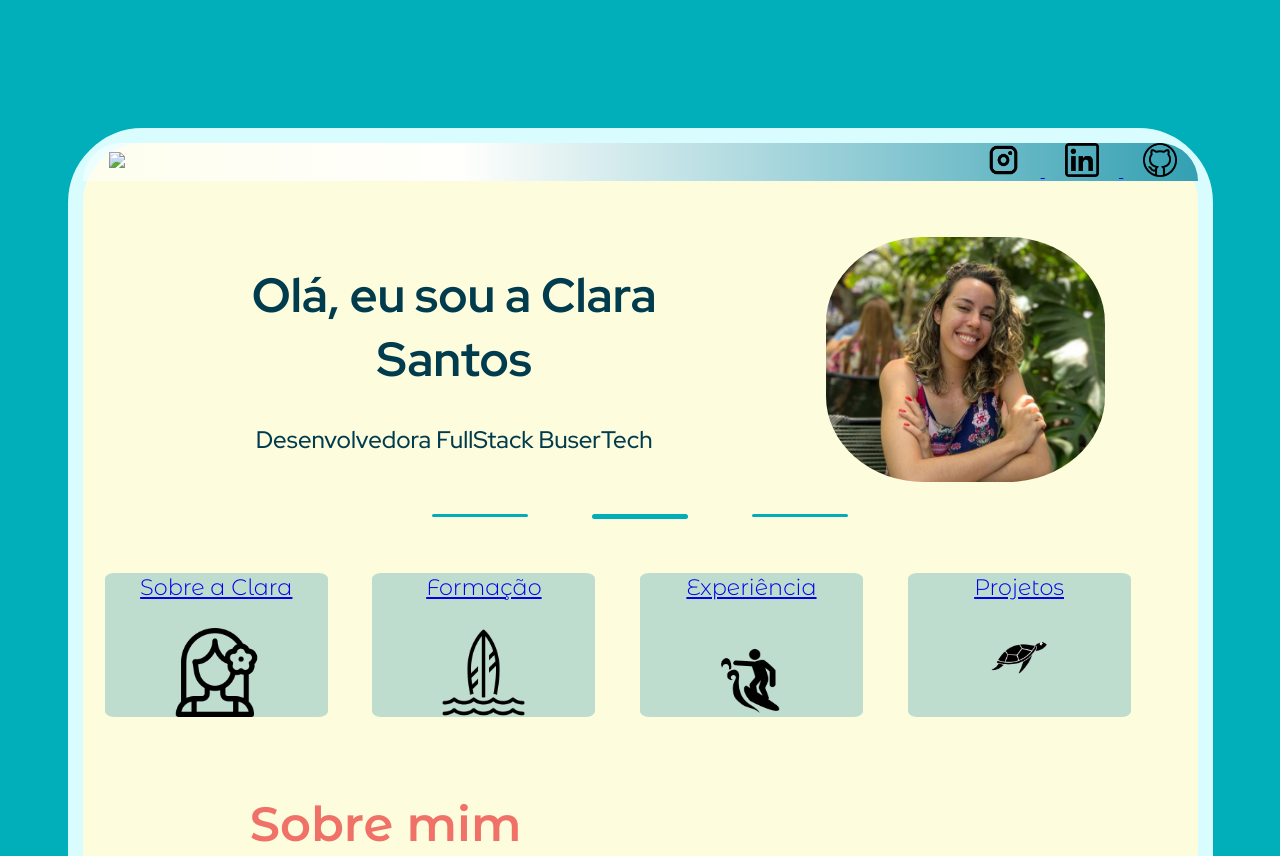
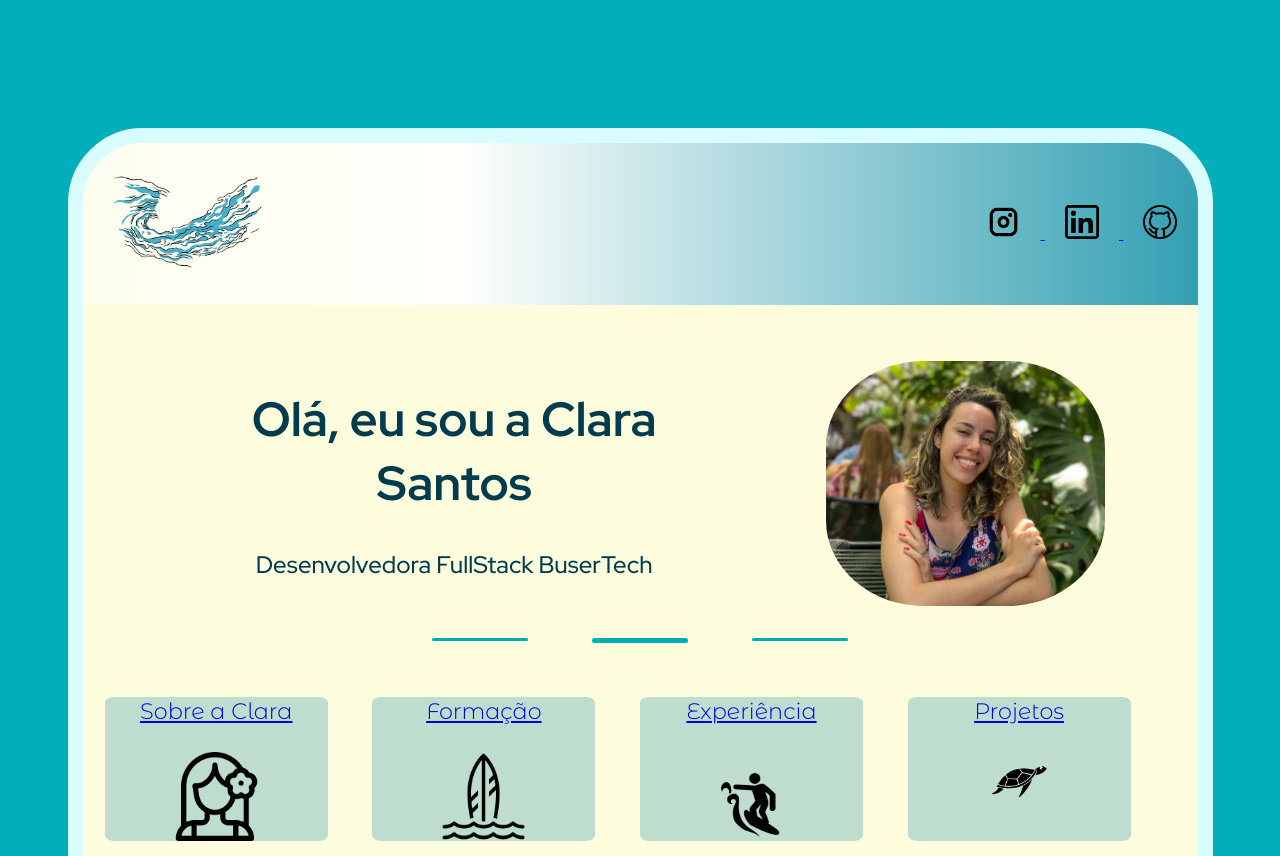
Before and after one commit to ClaraSantosmf/BuserTech-D8-Personal-page, a plain HTML site: page index.html in a window 1280 px wide. Shown: the top 856 px of the page. Drawn offline with Linux system fonts and the light colour scheme; the site is published under a folder, as on GitHub Pages, so addresses that start at the root find nothing.

Commit message:
fixed imgs

```diff
--- a/index.html
+++ b/index.html
@@ -18,7 +18,7 @@
     <div class="FixedContainer">
       <nav>
         <div class="IconGraound">
-          <img src="/img/backgroundSkills.png" />
+          <img src="./img/backgroundSkills.png" />
         </div>
         <div class="contacts">
           <a
@@ -187,7 +187,7 @@
       </div>
       <footer>
         <div class="Footer-IconGraound">
-          <img src="/img/backgroundSkills.png" />
+          <img src="./img/backgroundSkills.png" />
         </div>
         <p>Foi um prazer me apresentar para você!</p>
       </footer>
```
